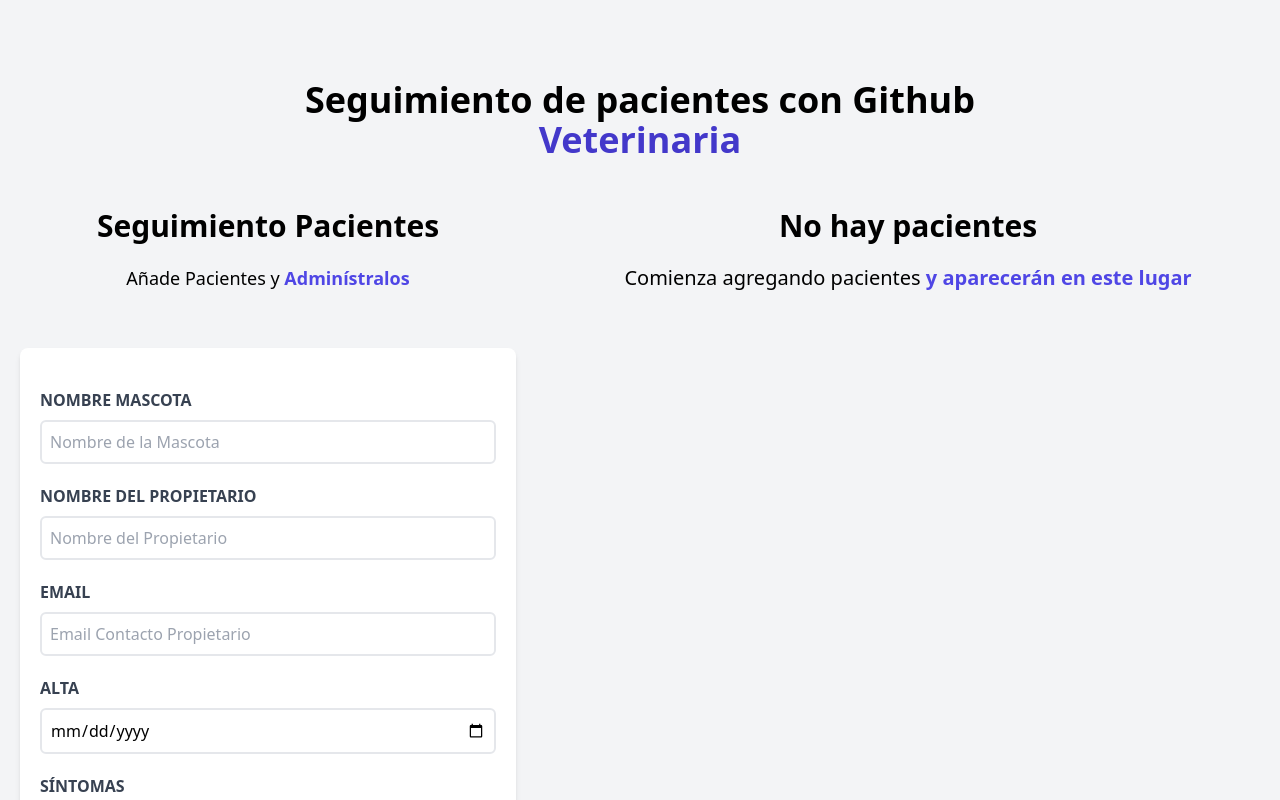
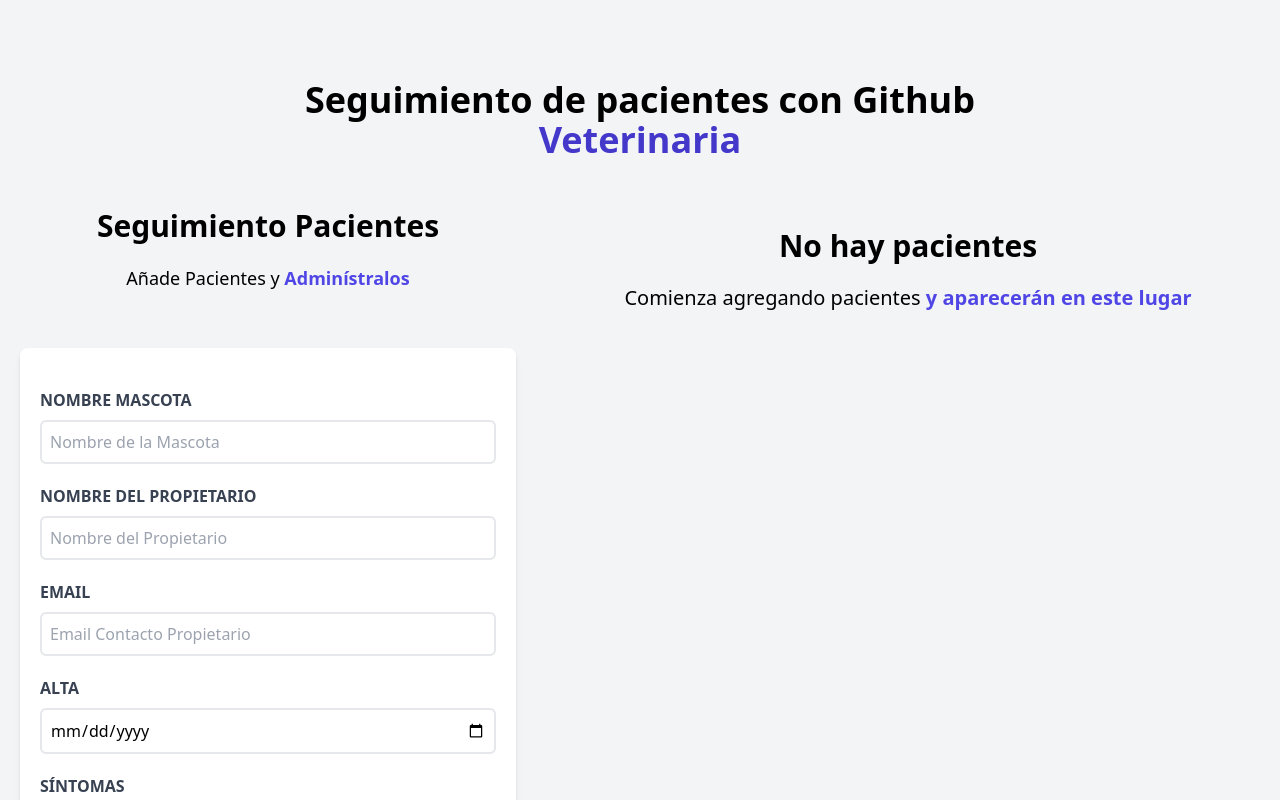
Before and after one commit to HortonSantiago/veterinary-patient-tracker, a React (Vite) app: page / in a window 1280 px wide. Shown: the top 800 px of the page. Built offline with nearby package versions, Linux system fonts and the light colour scheme.

Commit message:
agrego margen top al listado

```diff
--- a/src/components/ListadoPacientes.jsx
+++ b/src/components/ListadoPacientes.jsx
@@ -11,7 +11,7 @@ const ListadoPacientes = ({ pacientes, setPaciente, eliminarPaciente }) => {
   // }, [pacientes]);
 
   return (
-    <div className="md:w-1/2 lg:w-3/5">
+    <div className="md:w-1/2 lg:w-3/5 mt-5">
       {pacientes && pacientes.length ? (
         <>
           <h2 className="font-black text-3xl text-center">
```
